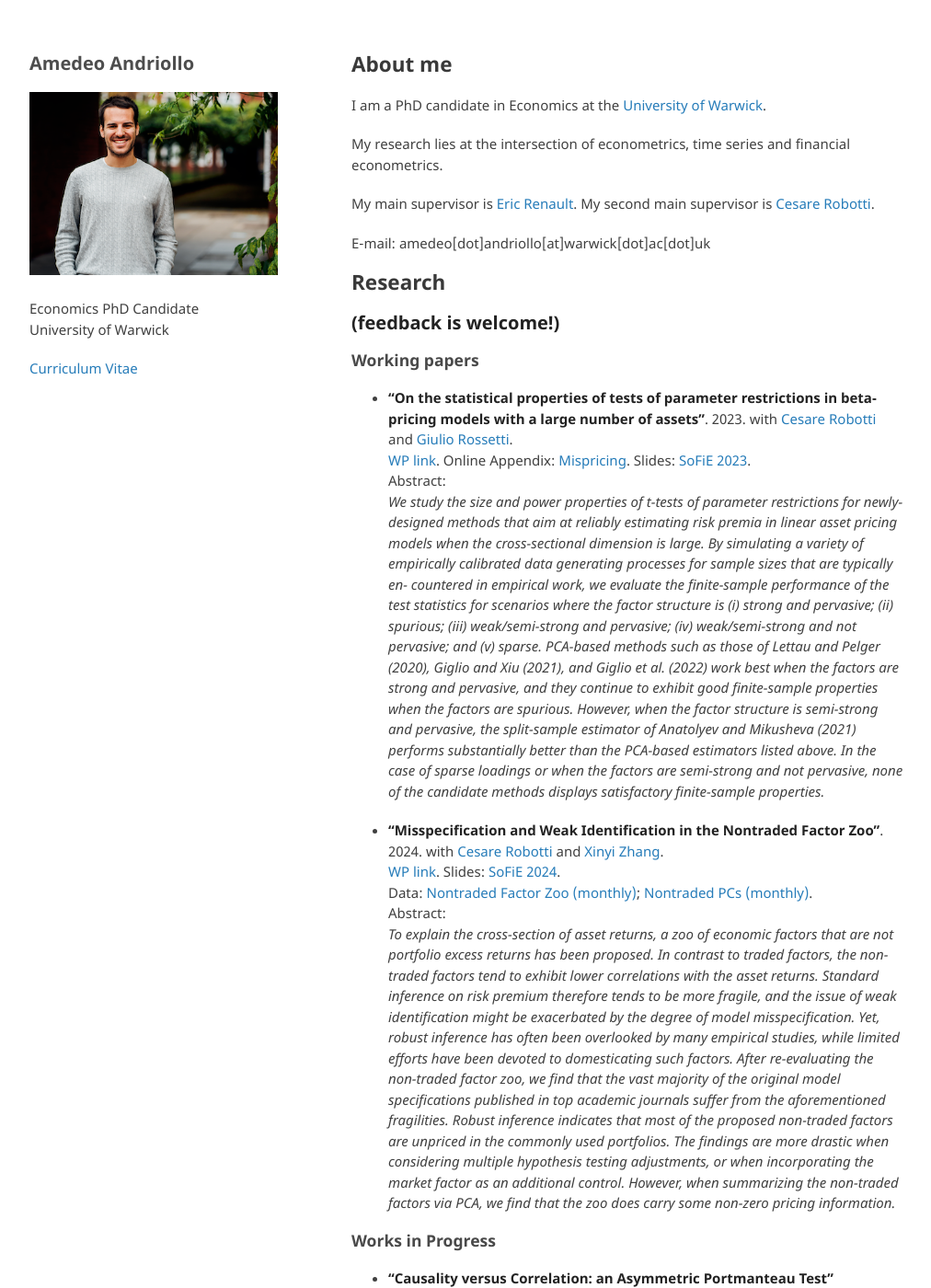
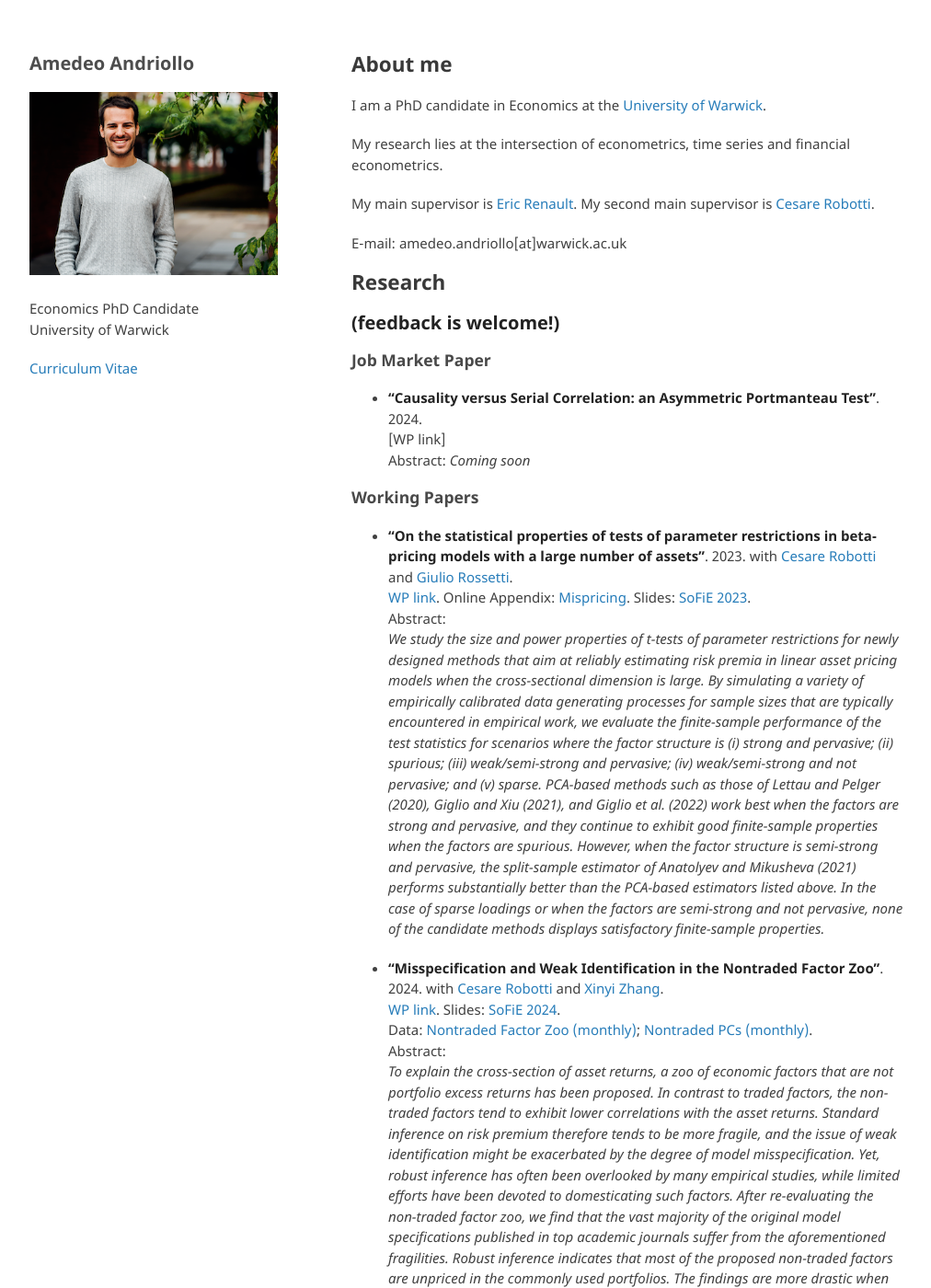
Before and after one commit to amandri/amandri.github.io, a Jekyll site: the page built from index.md, in a window 1280 px wide and 1400 px high. Shown: the whole window at 92% size, without its empty margins (133-1145 px from the left). Built offline with Jekyll 4.4.1, drawn with Linux system fonts in a browser that asks for light colours; the repository's description, which GitHub fills in, is left out; our own code applies the rules of GitHub Pages for plain Markdown files; some of the changed text lies outside the part shown.

Commit message:
Update index.md

```diff
--- a/index.md
+++ b/index.md
@@ -10,19 +10,26 @@ My research lies at the intersection of econometrics, time series and financial
 
 My main supervisor is [Eric Renault](https://warwick.ac.uk/fac/soc/economics/staff/emrrenault/#). My second main supervisor is [Cesare Robotti](https://www.cesarerobotti.com).
 
-E-mail: amedeo[dot]andriollo[at]warwick[dot]ac[dot]uk
+E-mail: amedeo.andriollo[at]warwick.ac.uk
 
 ## Research
 
 # **(feedback is welcome!)**
 
-### Working papers
+### Job Market Paper
+
+- **"Causality versus Serial Correlation: an Asymmetric Portmanteau Test"**. 2024. \
+[WP link] \
+Abstract:
+*Coming soon*
+
+### Working Papers
 
 - **"On the statistical properties of tests of parameter restrictions in beta-pricing models with a large number of assets"**. 2023. with [Cesare Robotti](https://www.cesarerobotti.com) and [Giulio Rossetti](https://giuliorossetti94.github.io). \
 [WP link](https://www.dropbox.com/s/e84bnxvhqwgubom/Rossetti_Andriollo_Robotti-2.pdf?dl=0).
  Online Appendix: [Mispricing](https://www.dropbox.com/s/6uhz62iu0fahm11/output_misspricing.pdf?dl=0). Slides: [SoFiE 2023](https://www.dropbox.com/s/as0rnxq13xefbkq/sofie.pdf?dl=0).\
 Abstract: \
-*We study the size and power properties of t-tests of parameter restrictions for newly- designed methods that aim at reliably estimating risk premia in linear asset pricing models when the cross-sectional dimension is large. By simulating a variety of empirically calibrated data generating processes for sample sizes that are typically en- countered in empirical work, we evaluate the finite-sample performance of the test statistics for scenarios where the factor structure is (i) strong and pervasive; (ii) spurious; (iii) weak/semi-strong and pervasive; (iv) weak/semi-strong and not pervasive; and (v) sparse. PCA-based methods such as those of Lettau and Pelger (2020), Giglio and Xiu (2021), and Giglio et al. (2022) work best when the factors are strong and pervasive, and they continue to exhibit good finite-sample properties when the factors are spurious. However, when the factor structure is semi-strong and pervasive, the split-sample estimator of Anatolyev and Mikusheva (2021) performs substantially better than the PCA-based estimators listed above. In the case of sparse loadings or when the factors are semi-strong and not pervasive, none of the candidate methods displays satisfactory finite-sample properties.*
+*We study the size and power properties of t-tests of parameter restrictions for newly designed methods that aim at reliably estimating risk premia in linear asset pricing models when the cross-sectional dimension is large. By simulating a variety of empirically calibrated data generating processes for sample sizes that are typically encountered in empirical work, we evaluate the finite-sample performance of the test statistics for scenarios where the factor structure is (i) strong and pervasive; (ii) spurious; (iii) weak/semi-strong and pervasive; (iv) weak/semi-strong and not pervasive; and (v) sparse. PCA-based methods such as those of Lettau and Pelger (2020), Giglio and Xiu (2021), and Giglio et al. (2022) work best when the factors are strong and pervasive, and they continue to exhibit good finite-sample properties when the factors are spurious. However, when the factor structure is semi-strong and pervasive, the split-sample estimator of Anatolyev and Mikusheva (2021) performs substantially better than the PCA-based estimators listed above. In the case of sparse loadings or when the factors are semi-strong and not pervasive, none of the candidate methods displays satisfactory finite-sample properties.*
 
 - **"Misspecification and Weak Identification in the Nontraded Factor Zoo"**. 2024. with [Cesare Robotti](https://www.cesarerobotti.com) and [Xinyi Zhang](https://warwick.ac.uk/fac/soc/wbs/subjects/finance/faculty1/phd_students/xinyi-zhang/). \
 [WP link](https://www.dropbox.com/scl/fi/i9bcyvk2w3wkdrf6j0g7j/ARZ_nontrade.pdf?rlkey=bdo9kogduzr6kcnujgnbh8t8f&dl=0). Slides: [SoFiE 2024](https://www.dropbox.com/scl/fi/j1mg11h6q6nuqrlj16ire/nontraded_sofie24.pdf?rlkey=bp1vgedtnbz2vswbyg3b6zrab&dl=0). \
```
Also changed, not shown: other parts of index.md (+2 -4 lines).
